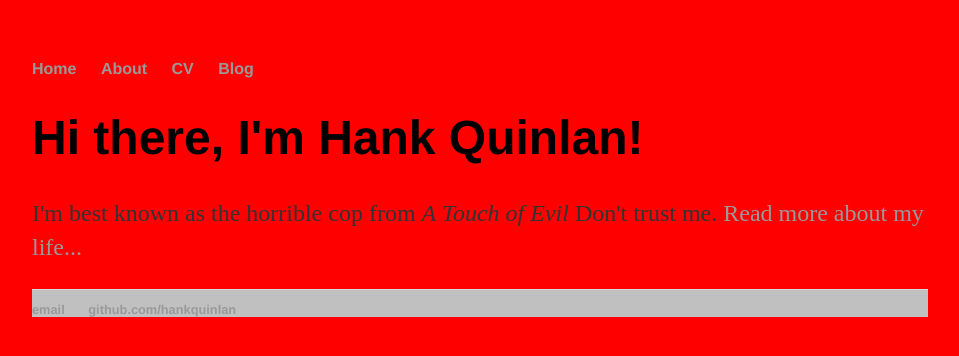
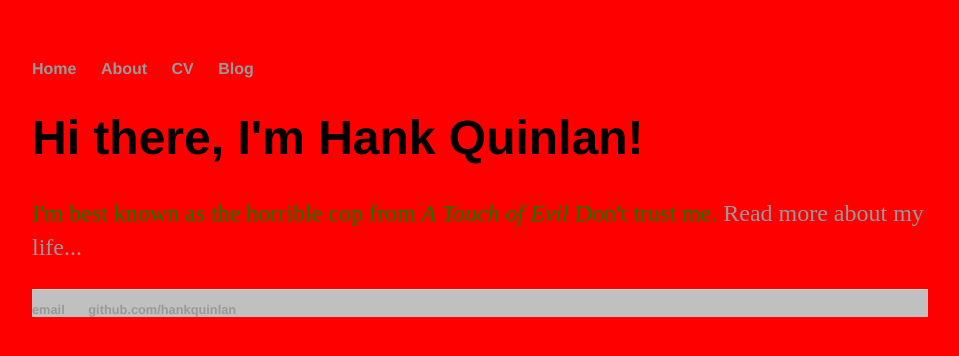
Before and after one commit to hrvtht/hrvtht.github.io, a plain HTML site: page index.html in a window 1280 px wide. Shown: the whole page, without its empty margins (160-1119 px from the left). Drawn offline with Linux system fonts and the light colour scheme.

Commit message:
Update main.css

```diff
--- a/css/main.css
+++ b/css/main.css
@@ -27,7 +27,7 @@
 p {
     font-size: 1.5em;
     line-height: 1.4em;
-    color: #333;
+    color: green;
 }
 footer {
     border-top: 1px solid #d5d5d5;
```
